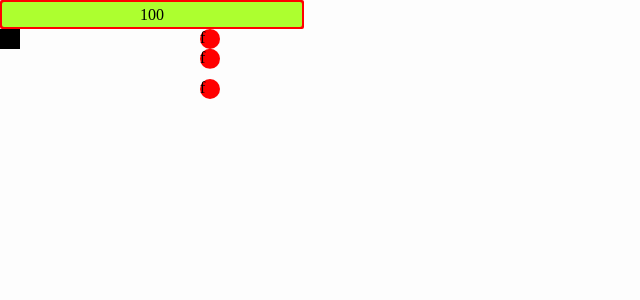
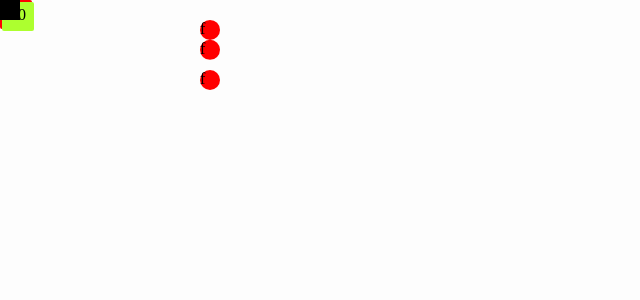
Before and after one commit to tipsun91/rambo, a React (Create React App) app in the folder client/: page / in a window 1280 px wide. Shown: the top 300 px of the page, without its empty margins (0-640 px from the left). Built offline with nearby package versions, Linux system fonts and the light colour scheme.

Commit message:
created enemy own file for style, background position absolute, other objects should have position relative ! ! !

```diff
--- a/client/src/components/App/App.css
+++ b/client/src/components/App/App.css
@@ -2,14 +2,9 @@
 	margin: 0;
 	padding: 0;
 	background-color: rgb(253, 253, 253);
+  position: absolute;
 }
 .hero {
 	background-color: black;
-	position: absolute;
+	position: relative;
 }
-.enemy {
-  background-color: rgb(255, 0, 0);
-  border-radius: 50%;
-  width: 20px;
-	height: 20px;
-}
--- a/client/src/components/Enemy/Enemy.jsx
+++ b/client/src/components/Enemy/Enemy.jsx
@@ -1,5 +1,6 @@
 /* eslint-disable react/prop-types */
 import React from 'react';
+import './Enemy_Style.css';
 
 function Enemy({ enemy }) {
   return (
--- /dev/null
+++ b/client/src/components/Enemy/Enemy_Style.css
@@ -0,0 +1,9 @@
+.enemy
+{
+  position: relative;
+  z-index: 5;
+  background-color: rgb(255, 0, 0);
+  border-radius: 50%;
+  width: 20px;
+	height: 20px;
+}
--- a/client/src/components/GameBar/GameBar.css
+++ b/client/src/components/GameBar/GameBar.css
@@ -16,7 +16,7 @@
 }
 
 .gamebar__progress-persent {
-  position: absolute;
+  position: relative;
   top: 50%;
   left: 50%;
   display: block;
```
